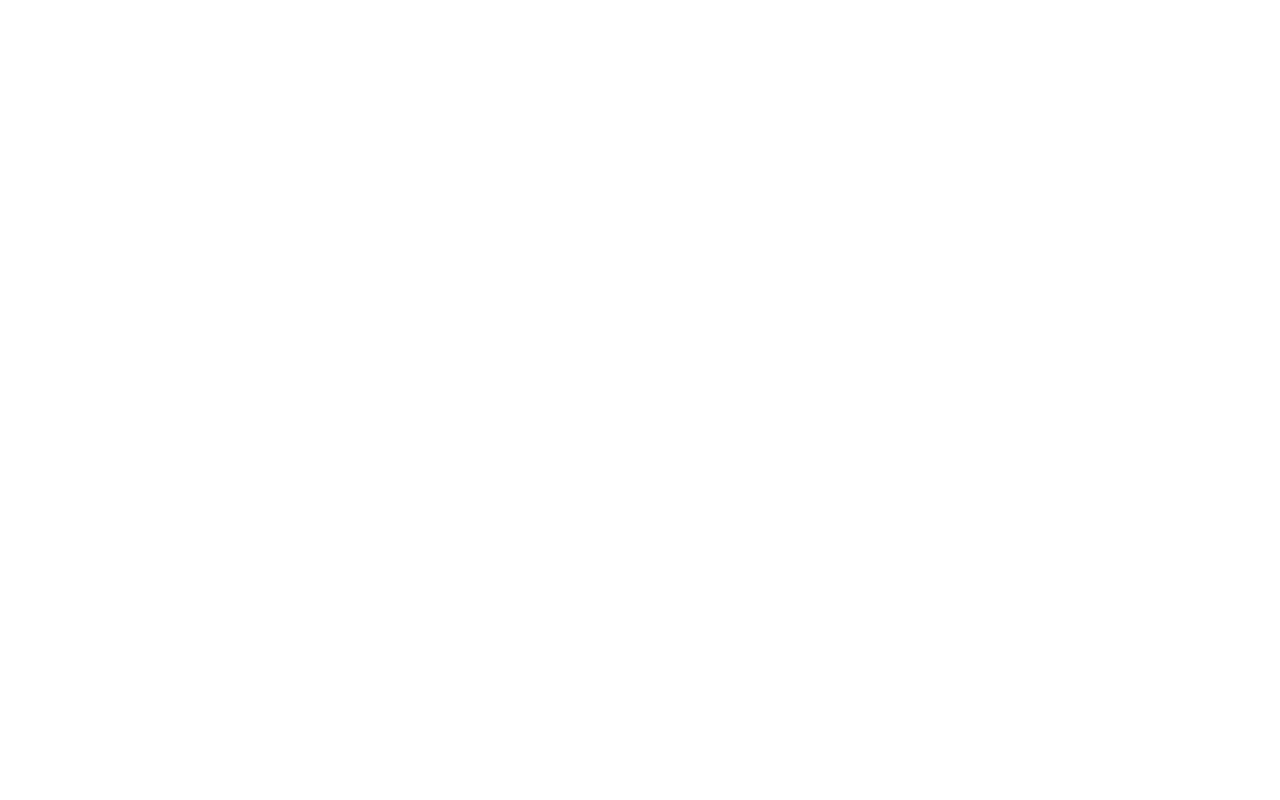
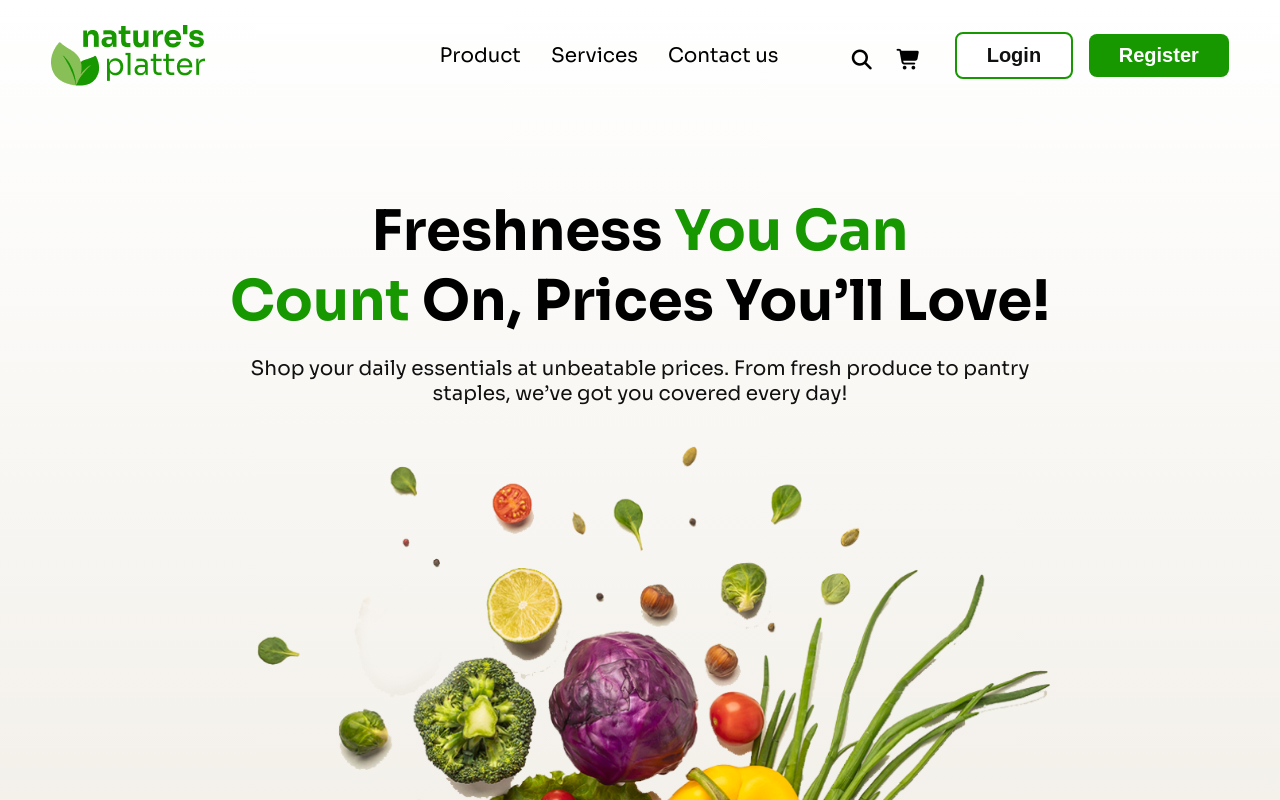
Before and after one commit to ashqrRhmn101/Natures-Platter-Website, a plain HTML site: page index.html in a window 1280 px wide. Shown: the top 800 px of the page. Drawn offline with Linux system fonts and the light colour scheme.

Commit message:
header add & style

```diff
--- a/css/style.css
+++ b/css/style.css
@@ -11,14 +11,14 @@ body {
 
 :root {
   /* colors */
-  --header-bg: linear-gradient(0deg, rgb(255, 255, 255), rgb(239, 235, 227));
+  --header-bg: linear-gradient(to bottom, rgb(255, 255, 255), rgb(239, 235, 227));
   --card-bg: ;
   --primary-color: #179800;
   --secondary-color: #efebe3;
   --text-color: #111111;
 
   /* font size */
-  --fs-header: 55px;
+  --fs-header: 3.5rem;
   --fs-title: 36px;
   --fs-subtitle: 24px;
   --fs-p: 20px;
@@ -32,12 +32,14 @@ body {
 }
 /* container */
 .container {
-  /* width: 88%; */
+  width: 92%;
   max-width: 1200px;
   margin: 0 auto;
 }
 a {
   text-decoration: none;
+  color: var(--fs-title);
+  font-size: var(--fs-p);
 }
 li {
   list-style: none;
@@ -45,12 +47,97 @@ li {
 .btn {
   color: #ffff;
   font-size: var(--fs-p);
-  font-weight: var(--fw-normal);
+  font-weight: var(--fw-semibold);
   padding: 10px 30px;
   border-radius: 8px;
+  cursor: pointer;
+  position: relative;
 }
+/* .btn::before{
+    content: '';
+    width: 100%;
+    height: 100%;
+    background: #111111;
+    top: 0;
+    right: 0;
+    animation: showRight 1s ease forwards;
+    animation-delay: 1s;
+    z-index: -1;
+    position: absolute;
+}
+@keyframes showRight {
+    100%{
+        width: 0;
+    }
+} */
+
 .common-p {
   color: var(--text-color);
   font-size: var(--fs-p);
   font-weight: var(--fw-normal);
 }
+.flex {
+  display: flex;
+}
+
+/* Header & Navbar style */
+header{
+    background: var(--header-bg);
+    /* margin-bottom: 100px; */
+}
+.navbar {
+  padding-top: 25px;
+  margin-bottom: 90px;
+  justify-content: space-between;
+  align-items: center;
+}
+.nav-menu{
+    margin-left: 200px;
+}
+.nav-menu ul {
+  gap: 30px;
+}
+.search {
+  margin-top: 10px;
+  font-size: var(--fs-p);
+}
+/* .search input {
+  max-width: 100px;
+  padding: 10px;
+  display: none;
+  border: none;
+} */
+.fa-magnifying-glass {
+  padding: 0px 40px;
+
+}
+.login {
+    /* margin-left: 12px; */
+  margin-right: 12px;
+  color: var(--text-color);
+  background-color: white;
+  border: 2px solid var(--primary-color);
+}
+.register {
+  background-color: var(--primary-color);
+  border: none;
+}
+/* freshness-section */
+.freshness-section{
+    max-width: 820px;
+    margin: 0 auto;
+    text-align: center;
+}
+.freshness-title{
+    text-align: center;
+    font-size: var(--fs-header);
+    padding: 20px 0;
+}
+.freshness-title span{
+    color: var(--primary-color);
+}
+.freshness-image img{
+    display: block;
+    margin-top: 30px;
+    max-width: 820px;
+}
--- a/index.html
+++ b/index.html
@@ -30,5 +30,47 @@
     <meta name="viewport" content="width=device-width, initial-scale=1.0" />
     <title>Nature's Platter</title>
   </head>
-  <body></body>
+  <body>
+    <!-- Header start -->
+    <header>
+      <!-- navbar start -->
+      <div class="container navbar flex">
+        <img src="assets/logo-header.png" alt="" />
+        <div class="nav-menu">
+          <ul class="flex">
+            <li><a href="">Product</a></li>
+            <li><a href="">Services</a></li>
+            <li><a href="">Contact us</a></li>
+          </ul>
+        </div>
+        <div class="search">
+          <!-- <input type="search" name="" id="" /> -->
+          <i class="fa-solid fa-magnifying-glass"></i>
+          <i class="fa-solid fa-cart-shopping"></i>
+        </div>
+        <div class="buttons">
+          <button class="btn login" type="submit">Login</button>
+          <button class="btn register" type="submit">Register</button>
+        </div>
+      </div>
+      <!-- freshness-section -->
+      <div class="freshness-section container">
+        <h1 class="freshness-title">
+          Freshness
+          <span
+            >You Can<br />
+            Count</span
+          >
+          On, Prices You’ll Love!
+        </h1>
+        <p class="common-p">
+          Shop your daily essentials at unbeatable prices. From fresh produce to
+          pantry staples, we’ve got you covered every day!
+        </p>
+        <div class="freshness-image">
+          <img src="assets/hero-vegetables.png" alt="" />
+        </div>
+      </div>
+    </header>
+  </body>
 </html>
```
